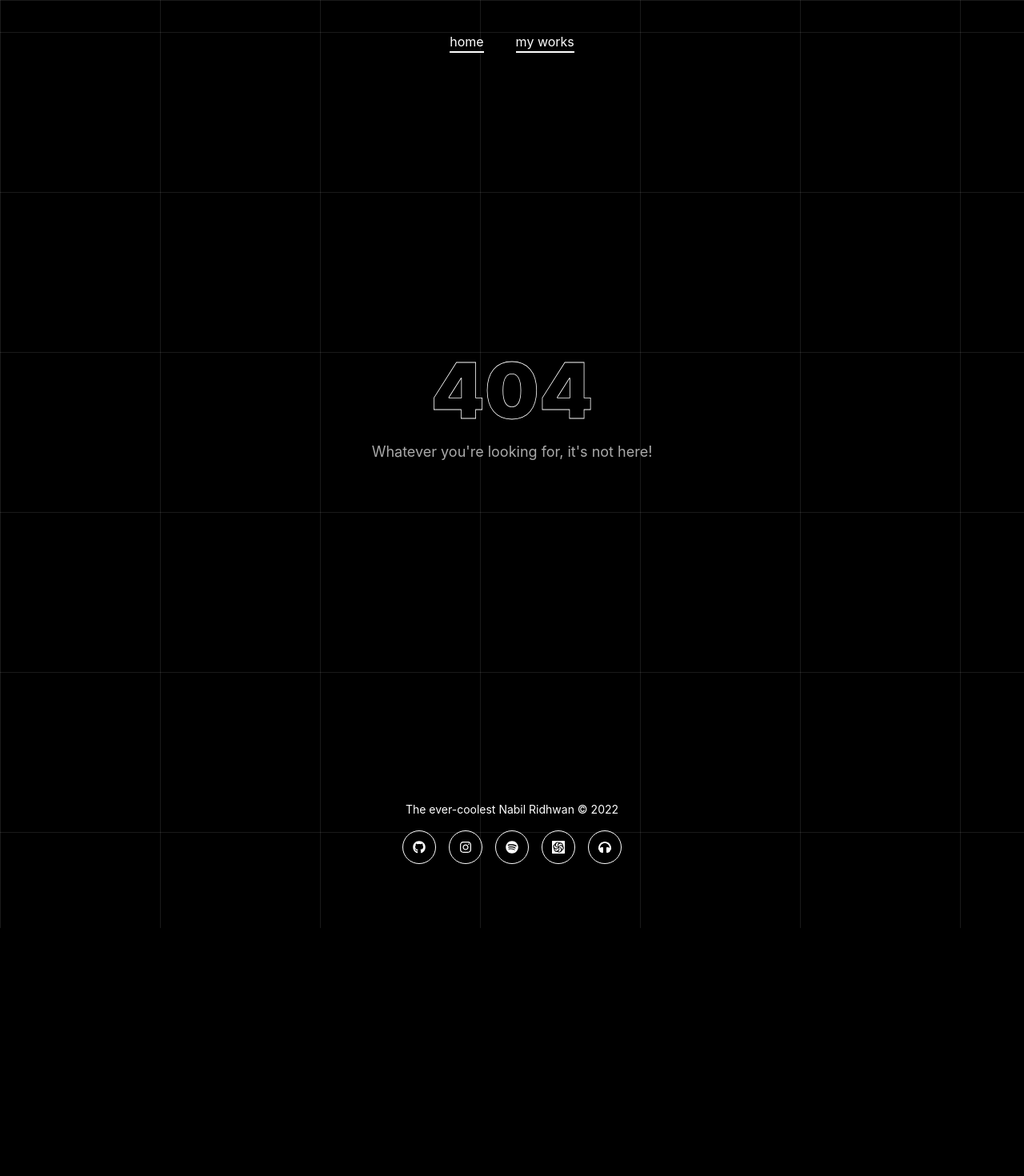
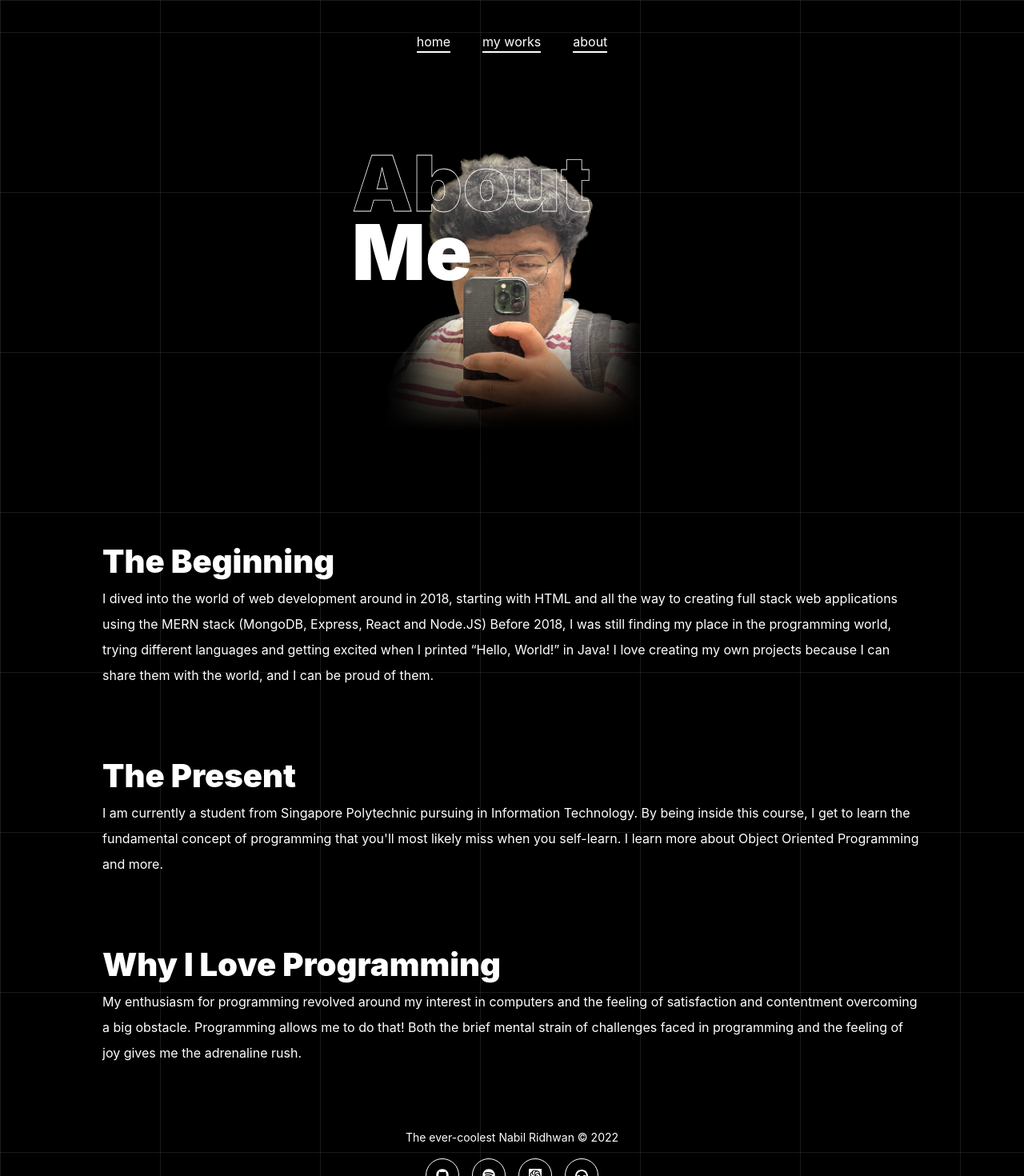
Before and after one commit to nabilridhwan/portfolio, a Next.js app: page /about in a window 1280 px wide. Before the commit this address had no page. Shown: the top 1470 px of the page at 80% size. Before the commit the page ends 1160 px from the top, so only its background shows below. Built offline with nearby package versions, Linux system fonts and the light colour scheme.

Commit message:
feat: :sparkles: Add about page

```diff
--- /dev/null
+++ b/components/ContentSection.tsx
@@ -0,0 +1,10 @@
+import { motion } from 'framer-motion';
+import { NextComponentType } from 'next';
+import { ReactNode } from 'react';
+const ContentSection: NextComponentType<{}, {}, { children: ReactNode }> = ({
+	children,
+}) => {
+	return <motion.section className="my-20">{children}</motion.section>;
+};
+
+export default ContentSection;
--- a/components/Footer.tsx
+++ b/components/Footer.tsx
@@ -1,5 +1,5 @@
 import { DateTime } from 'luxon';
-import { FaGithub, FaHeadphones, FaInstagram, FaSpotify } from 'react-icons/fa';
+import { FaGithub, FaHeadphones, FaSpotify } from 'react-icons/fa';
 import { SiCodewars } from 'react-icons/si';
 import styles from '../styles/Footer.module.css';
 
@@ -19,12 +19,12 @@ export default function Footer() {
 					<FaGithub />
 				</a>
 
-				<a
+				{/* <a
 					href="https://instagram.com/nabilridhwn"
 					className={styles.icon}
 				>
 					<FaInstagram />
-				</a>
+				</a> */}
 
 				<a href="https://sptfy.com/nabz" className={styles.icon}>
 					<FaSpotify />
--- a/components/FullHeightSection.tsx
+++ b/components/FullHeightSection.tsx
@@ -12,7 +12,7 @@ export default function FullHeightSection({ children }: { children: any }) {
 		<motion.div
 			// ref={ref}
 			// style={{ y }}
-			className={styles.full_height_section + ' my-14'}
+			className={styles.full_height_section}
 		>
 			<div className="full-height-section-content">{children}</div>
 		</motion.div>
--- a/components/NavBar.tsx
+++ b/components/NavBar.tsx
@@ -13,10 +13,7 @@ const NavBar = () => {
 						</a>
 					</Link>
 				</li>
-				{/* <li>
-					<Link href="/about">About</Link>
-					<div className="h-0.5 w-100 bg-white" />
-				</li> */}
+
 				<li>
 					<Link href="/work">
 						<a>
@@ -25,6 +22,11 @@ const NavBar = () => {
 						</a>
 					</Link>
 				</li>
+
+				<li>
+					<Link href="/about">About</Link>
+					<div className="h-0.5 w-100 bg-white" />
+				</li>
 			</ul>
 		</nav>
 	);
--- /dev/null
+++ b/components/homepage/AboutMe.tsx
@@ -0,0 +1,17 @@
+const AboutMe = () => {
+	return (
+		<>
+			<h2>About Me</h2>
+			<p className="w-10/12 mx-auto my-10">
+				Hi. This is Nabil. I&lsquo;m a full-stack developer. My
+				enthusiasm for programming revolved around my interest in
+				computers and the feeling of satisfaction and contentment
+				overcoming a big obstacle. Programming allows me to do that!
+				Both the brief mental strain of challenges faced in programming
+				and the feeling of joy gives me the adrenaline rush.
+			</p>
+		</>
+	);
+};
+
+export default AboutMe;
--- /dev/null
+++ b/components/homepage/Header.tsx
@@ -0,0 +1,44 @@
+import Image from 'next/image';
+import styles from '../../styles/Header.module.css';
+import ArrowDownIndicator from '../ArrowDownIndicator';
+import MusicPlayer from '../MusicPlayer';
+
+const Header = () => {
+	return (
+		<header className="md:grid md:grid-cols-2 md:gap-40">
+			<Image
+				src={require('../../public/nabil-color.png')}
+				alt="Nabil"
+				objectFit="scale-down"
+				width={500}
+				height={500}
+			/>
+
+			<div className={styles.header_content}>
+				<div>
+					<div className="mb-10">
+						<h1 className="relative">
+							<span className="outline_text">
+								Hello! <br /> I&lsquo;m
+							</span>{' '}
+							Nabil
+						</h1>
+					</div>
+
+					<div>
+						<p className={styles.muted}>
+							Web Developer • Problem Solver • Programmer •
+							Designer
+						</p>
+					</div>
+
+					<MusicPlayer />
+
+					<ArrowDownIndicator />
+				</div>
+			</div>
+		</header>
+	);
+};
+
+export default Header;
--- /dev/null
+++ b/pages/about.tsx
@@ -0,0 +1,81 @@
+import { NextPage } from 'next';
+import Image from 'next/image';
+import Container from '../components/Container';
+import ContentSection from '../components/ContentSection';
+import FadeInSection from '../components/FadeInSection';
+
+const About: NextPage = () => {
+	return (
+		<Container>
+			<div className="flex items-center justify-center">
+				<header className="mt-20 relative">
+					<div className="absolute z-20">
+						<h1>
+							<span className="outline_text_transparent">
+								About
+							</span>
+							<br />
+							Me
+						</h1>
+					</div>
+
+					<Image
+						className="absolute top-0 z-10"
+						src={require('../public/nabil-color.png')}
+						alt="Nabil"
+						width={400}
+						height={400}
+						objectFit="scale-down"
+					/>
+				</header>
+			</div>
+
+			<FadeInSection>
+				<ContentSection>
+					<h2>The Beginning</h2>
+					<p>
+						I dived into the world of web development around in
+						2018, starting with HTML and all the way to creating
+						full stack web applications using the MERN stack
+						(MongoDB, Express, React and Node.JS) Before 2018, I was
+						still finding my place in the programming world, trying
+						different languages and getting excited when I printed
+						“Hello, World!” in Java! I love creating my own projects
+						because I can share them with the world, and I can be
+						proud of them.
+					</p>
+				</ContentSection>
+			</FadeInSection>
+
+			<FadeInSection>
+				<ContentSection>
+					<h2>The Present</h2>
+					<p>
+						I am currently a student from Singapore Polytechnic
+						pursuing in Information Technology. By being inside this
+						course, I get to learn the fundamental concept of
+						programming that you&apos;ll most likely miss when you
+						self-learn. I learn more about Object Oriented
+						Programming and more.
+					</p>
+				</ContentSection>
+			</FadeInSection>
+
+			<FadeInSection>
+				<ContentSection>
+					<h2>Why I Love Programming</h2>
+					<p>
+						My enthusiasm for programming revolved around my
+						interest in computers and the feeling of satisfaction
+						and contentment overcoming a big obstacle. Programming
+						allows me to do that! Both the brief mental strain of
+						challenges faced in programming and the feeling of joy
+						gives me the adrenaline rush.
+					</p>
+				</ContentSection>
+			</FadeInSection>
+		</Container>
+	);
+};
+
+export default About;
--- a/pages/index.tsx
+++ b/pages/index.tsx
@@ -1,74 +1,23 @@
 import type { NextPage } from 'next';
-import Image from 'next/image';
 import Container from '../components/Container';
 import FadeInSection from '../components/FadeInSection';
+import FullHeightSection from '../components/FullHeightSection';
+import AboutMe from '../components/homepage/AboutMe';
+import Header from '../components/homepage/Header';
 import Project from '../components/Project';
-import styles from '../styles/Home.module.css';
-
-import ArrowDownIndicator from '../components/ArrowDownIndicator';
-import FullHeightSection from '../components/FullHeightSection';
-import MusicPlayer from '../components/MusicPlayer';
 
 const Home: NextPage = () => {
 	return (
 		<Container>
 			<FullHeightSection>
 				<FadeInSection>
-					<header className="md:grid md:grid-cols-2 md:gap-40">
-						<Image
-							src={require('../public/nabil-color.png')}
-							alt="Nabil"
-						/>
-						{/* <div></div> */}
-
-						<div className={styles.header_content}>
-							<div>
-								<div className="mb-10">
-									<h1 className="relative">
-										<span className="outline_text">
-											Hello! <br /> I&lsquo;m
-										</span>{' '}
-										Nabil
-									</h1>
-								</div>
-
-								<div>
-									<p className={styles.muted}>
-										Web Developer • Problem Solver •
-										Programmer • Designer
-									</p>
-								</div>
-
-								<MusicPlayer />
-
-								<ArrowDownIndicator />
-
-								{/* <div className="stats">
-								<h2>#06 Years</h2>
-
-								<p>
-									(of becoming a programmer, and still
-									counting!)
-								</p>
-							</div> */}
-							</div>
-						</div>
-					</header>
+					<Header />
 				</FadeInSection>
 			</FullHeightSection>
 
 			<FullHeightSection>
 				<FadeInSection>
-					<h2>About Me</h2>
-					<p className="w-10/12 mx-auto my-10">
-						Hi. This is Nabil. I&lsquo;m a full-stack developer. My
-						enthusiasm for programming revolved around my interest
-						in computers and the feeling of satisfaction and
-						contentment overcoming a big obstacle. Programming
-						allows me to do that! Both the brief mental strain of
-						challenges faced in programming and the feeling of joy
-						gives me the adrenaline rush.
-					</p>
+					<AboutMe />
 				</FadeInSection>
 			</FullHeightSection>
 
--- a/styles/globals.css
+++ b/styles/globals.css
@@ -32,6 +32,11 @@ body {
 .outline_text_muted {
 	-webkit-text-stroke: 0.8px rgba(255, 255, 255, 0.5);
 	color: black;
+}
+
+.outline_text_transparent {
+	-webkit-text-stroke: 0.8px white;
+	color: transparent;
 }
 
 header h1 {
```
Also changed, not shown: styles/Header.module.css (renamed from styles/Home.module.css).
